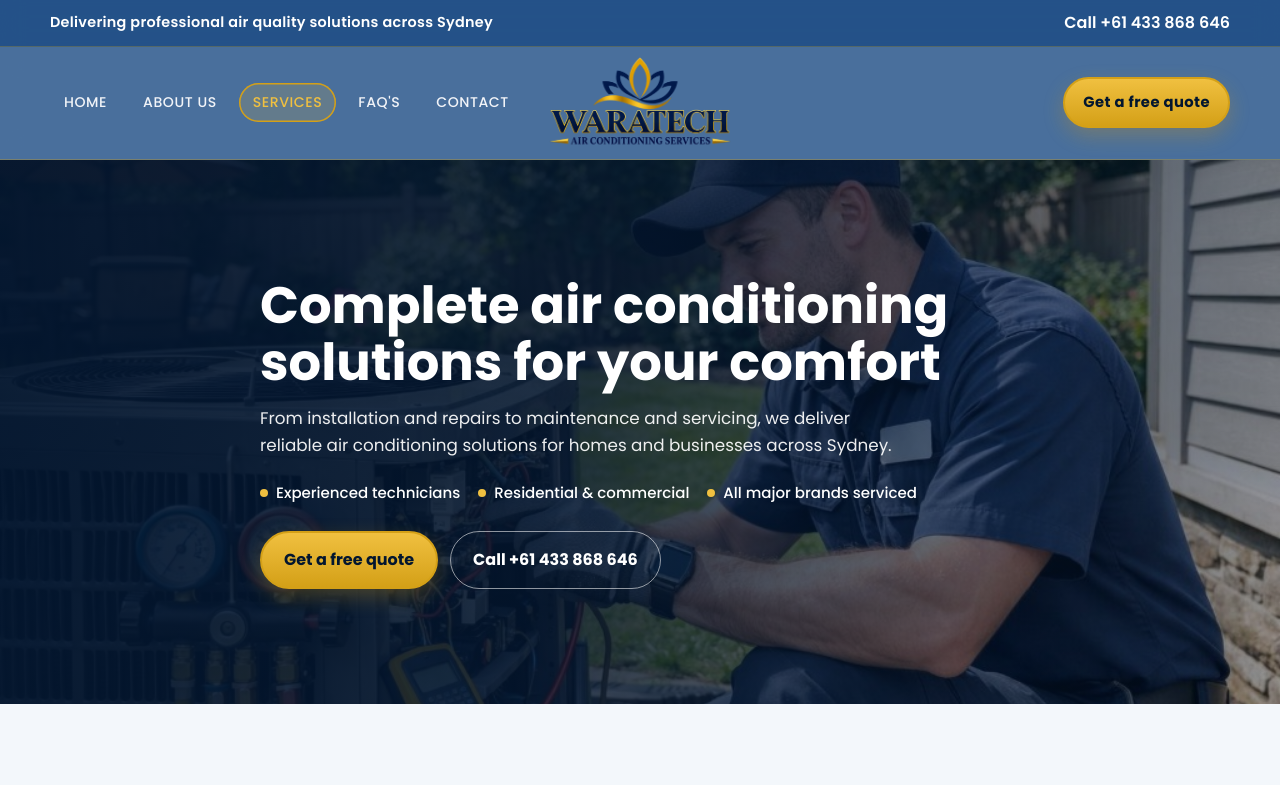
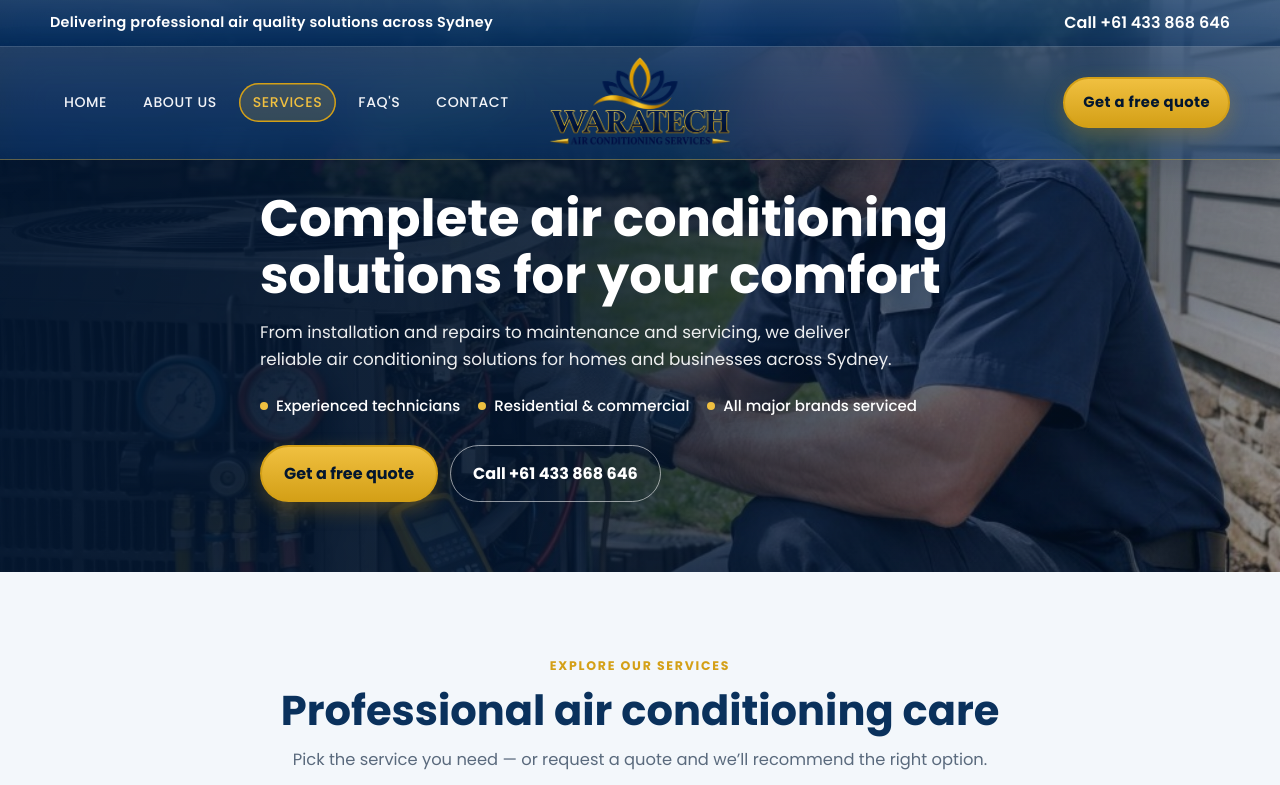
Before and after one commit to teja-asyn/waratech-air-conditioning, a plain HTML site: page services.html in a window 1280 px wide. Shown: the top 785 px of the page. Drawn offline with Linux system fonts and the light colour scheme.

```diff
--- a/services.html
+++ b/services.html
@@ -27,8 +27,8 @@
       --navy-soft: #07305f;
       --black: #073B78;
       --ink: #062f61;
-      --blue-glass: rgba(7, 59, 120, 0.72);
-      --blue-glass-strong: rgba(7, 59, 120, 0.88);
+      --blue-glass: rgba(7, 59, 120, 0.42);
+      --blue-glass-strong: rgba(7, 59, 120, 0.58);
       --gold: #d4a017;
       --gold-light: #f0c040;
       --text: #1c2738;
@@ -42,7 +42,7 @@
       --font: "Poppins", sans-serif;
     }
     * { box-sizing: border-box; }
-    html { scroll-behavior: smooth; scroll-padding-top: 140px; }
+    html { scroll-behavior: smooth; scroll-padding-top: 170px; }
     body {
       margin: 0;
       font-family: var(--font);
@@ -55,17 +55,25 @@
     button, input, select, textarea { font: inherit; }
     .container { width: min(100% - 40px, 1180px); margin: 0 auto; }
 
-    .quote-bar { background: var(--blue-glass-strong); color: #fff; padding: 10px 0; border-bottom: 1px solid rgba(212,160,23,.28); backdrop-filter: blur(12px); -webkit-backdrop-filter: blur(12px); }
+    .site-chrome {
+      position: fixed; top: 0; left: 0; right: 0; z-index: 100; isolation: isolate;
+    }
+    .quote-bar {
+      background: linear-gradient(180deg, rgba(255,255,255,.1), rgba(255,255,255,0)), var(--blue-glass-strong);
+      color: #fff; padding: 10px 0; border-bottom: 1px solid rgba(255,255,255,.14);
+      backdrop-filter: blur(18px) saturate(160%); -webkit-backdrop-filter: blur(18px) saturate(160%);
+    }
     .quote-bar-inner { display: flex; align-items: center; justify-content: space-between; gap: 16px; flex-wrap: wrap; }
     .quote-bar h3 { margin: 0; font-size: .9rem; letter-spacing: .02em; font-weight: 600; text-transform: none; }
     .quote-bar a { color: #fff; font-weight: 600; }
 
     header {
-      position: sticky; top: 0; z-index: 100;
-      background: var(--blue-glass);
+      position: relative; z-index: 1;
+      background: linear-gradient(180deg, rgba(255,255,255,.12), rgba(255,255,255,.02)), var(--blue-glass);
       border-bottom: 1px solid rgba(212,160,23,.35);
-      backdrop-filter: blur(14px);
-      -webkit-backdrop-filter: blur(14px);
+      box-shadow: 0 10px 30px rgba(3,22,47,.18);
+      backdrop-filter: blur(22px) saturate(165%);
+      -webkit-backdrop-filter: blur(22px) saturate(165%);
       overflow: visible;
     }
     .nav { position: relative; min-height: 112px; display: flex; align-items: center; justify-content: space-between; gap: 20px; padding: 10px 0; }
@@ -126,7 +134,7 @@
       background:
         linear-gradient(105deg, rgba(3,22,47,.96) 0%, rgba(3,22,47,.86) 45%, rgba(3,22,47,.4) 100%),
         url('images/outdoor-condenser-service.jpg') center 35%/cover;
-      padding: 72px 0 70px;
+      padding: 190px 0 70px;
     }
     .hero-content { max-width: 760px; }
     .hero h1 {
@@ -354,7 +362,7 @@
       }
       .nav-links.open { display: flex; }
       .nav-links a { display: block; width: 100%; padding: 14px 12px; }
-      .hero { min-height: auto; padding: 48px 0 56px; }
+      .hero { min-height: auto; padding: 170px 0 56px; }
       .hero-actions { display: grid; }
       .section { padding: 56px 0; }
       .mobile-cta { display: flex; }
@@ -373,6 +381,7 @@
   </style>
 </head>
 <body>
+  <div class="site-chrome">
     <div class="quote-bar">
       <div class="container quote-bar-inner">
         <h3>Delivering professional air quality solutions across Sydney</h3>
@@ -396,6 +405,7 @@
         <a class="nav-book" href="#contact">Get a free quote</a>
       </div>
     </header>
+  </div>
 
   <main>
     <section class="hero" id="home">
```
Lines whose indentation alone changed are shown as unchanged.
